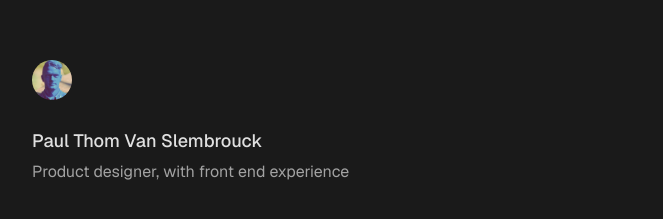
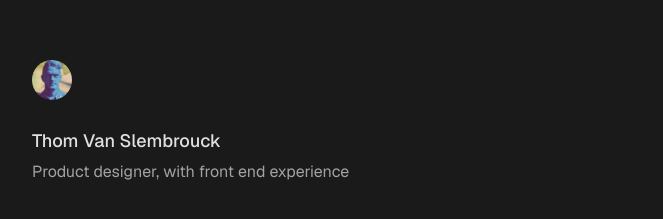
Before and after one commit to ptvans/portfolio, a React (Create React App) app: page /#/ in a window 1280 px wide. Shown: the top 219 px of the page, without its empty margins (308-971 px from the left). Built offline with nearby package versions, Linux system fonts and the light colour scheme.

Commit message:
change name

```diff
--- a/src/pages/Home.js
+++ b/src/pages/Home.js
@@ -21,7 +21,7 @@ function Home({ theme, toggleTheme }) {
             </svg>
             */}
           </div>
-          <h2 className="name">Paul Thom Van Slembrouck</h2>
+          <h2 className="name">Thom Van Slembrouck</h2>
           <p className="title">
             Product designer, with front end experience
           </p>
```
